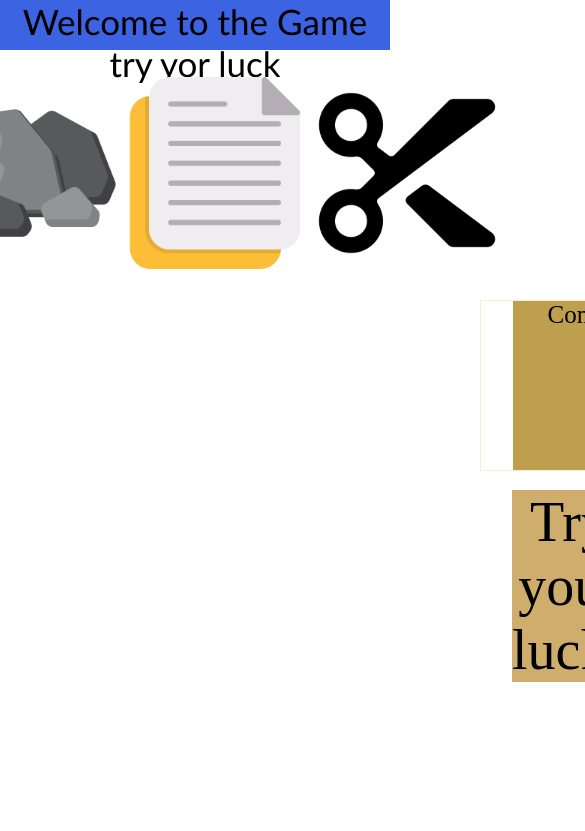
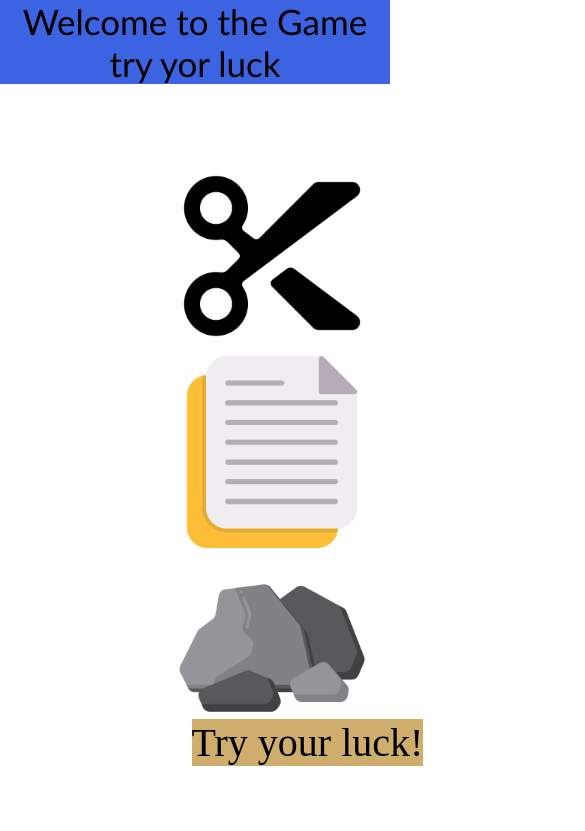
Before and after one commit to abhi0413/rockpaperscissor, a plain HTML site: page index.html in a window 390 px wide. Shown: the top 831 px of the page, 585 px wide, since content can reach past the window. Drawn offline with Linux system fonts and the light colour scheme.

Commit message:
Update style.css

```diff
--- a/style.css
+++ b/style.css
@@ -6,22 +6,24 @@
 
 
 header{
+    position: fixed;
+
     text-align: center;
-    height: 50px;
+    /* height: 35px; */
+    width: 100%;
     font-size: 35px;
     font-family:'Trebuchet MS';
-
+/* padding-bottom: 20px; */
     background-color: rgb(60, 99, 226);
 }
 
 .images{
     background-size: cover;
     display: flex;
-    justify-content: center;
+    justify-content: space-evenly;
     align-items: center;
     height: 250px;
-    padding-left:40px;
-    /* width: 80%; */
+    width: 52rem;
 
 
 }
@@ -39,11 +41,12 @@ header{
     /* background-color: rgb(106, 139, 139); */
     border: 1px solid blanchedalmond;
     position: relative;
+    left:40%;
     display: flex;
     align-items: center;
     align-content: center;
     justify-content: center;
-    margin-left: 30rem;
+    margin-left: 1rem;
     gap: 20px;
     align-items: center;
     color: brown;
@@ -74,13 +77,45 @@ header{
     background-color:#CFAD6C;
     display: inline-block;
     /* display: flex; */
+    position: relative;
     text-align: center;
     justify-content: center;
-    margin-left: 32rem;
+    margin-left: 1rem;
     margin-top: 1.2rem;
-    font-size: 3.5rem;
+    font-size: 250%;
+    left:45%;
 
 }
 .scoreus,.scorecom{
     font-size: 45px;
 }
+
+@media only screen and (max-width: 600px) {
+    .images{
+      /* background-color: lightblue; */
+      height: 31rem;
+      width: 22rem;
+      display: flex;
+      flex-direction: column-reverse;
+      /* margin-top: 50rem; */
+      padding-top: 10rem;
+      position: relative;
+      left:6rem;
+
+
+    }
+    header{
+        width: 100%;
+    }
+    .score{
+        height: 5vh;
+        width: 40vh;
+        margin-left: 1rem;
+        padding-left:1rem;
+        /* margin-top: 20rem; */
+        position: relative;
+        top:15rem;
+        left:1rem;
+
+    }
+  }
```
